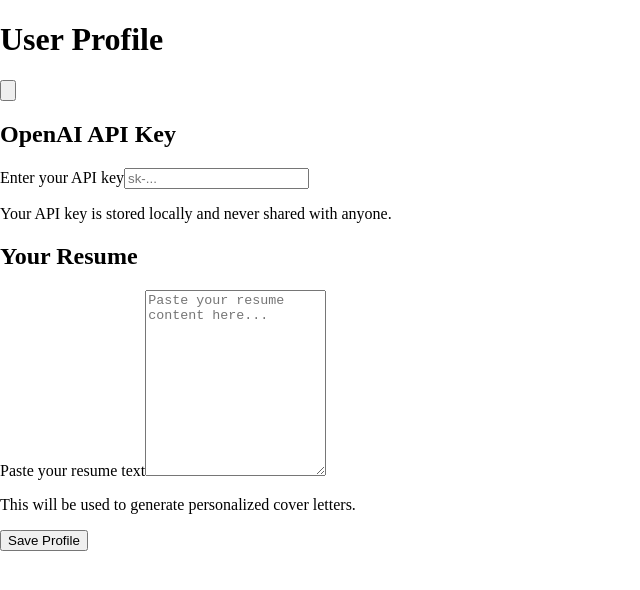
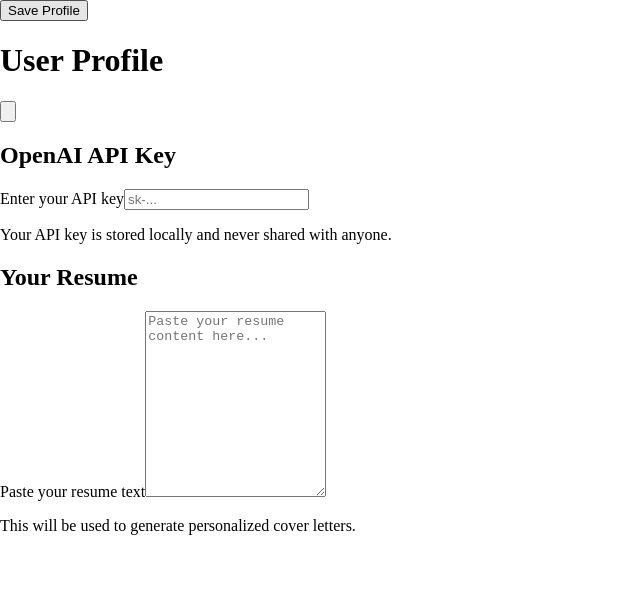
Before and after one commit to ThatNinjaGuy/linkedin-job-assist, a React (Create React App) app: page / in a window 1280 px wide. Both pictures are taken after a click on the button 8 px from the left and 111 px from the top of the page. Shown: the top 590 px of the page, without its empty margins (0-640 px from the left). Built offline with nearby package versions, Linux system fonts and the light colour scheme.

Commit message:
Improved UX

```diff
--- a/src/components/Profile.js
+++ b/src/components/Profile.js
@@ -1,4 +1,4 @@
-import React, { useRef } from "react";
+import React, { useRef, useState } from "react";
 import { saveToStorage, STORAGE_KEYS } from "../utils/localStorage";
 
 function Profile({
@@ -9,11 +9,15 @@ function Profile({
   setResumeText,
 }) {
   const formRef = useRef(null);
+  const [loading, setLoading] = useState(false);
+  const [notificationVisible, setNotificationVisible] = useState(false);
 
   const handleSubmit = async (e) => {
     e.preventDefault();
+    if (loading) return;
+    setLoading(true);
+
     const formData = new FormData(formRef.current);
-
     const newApiKey = formData.get("apiKey");
     const newResumeText = formData.get("resume");
 
@@ -28,19 +32,40 @@ function Profile({
         saveToStorage(STORAGE_KEYS.RESUME_TEXT, newResumeText),
       ]);
 
+      // Show notification
+      setNotificationVisible(true);
+      setTimeout(() => setNotificationVisible(false), 2000);
+
       // Navigate back on successful save
       //   onBackClick();
     } catch (error) {
       console.error("Failed to save profile:", error);
       // Here you might want to show an error message to the user
+    } finally {
+      setLoading(false);
     }
   };
 
   return (
-    <div className="flex flex-col h-[600px] w-[600px]">
+    <div className="flex flex-col h-[600px] w-[600px] relative">
+      {/* Notification */}
+      {notificationVisible && (
+        <div className="fixed top-4 left-1/2 transform -translate-x-1/2 bg-green-500 text-white px-4 py-2 rounded-md shadow-md z-50">
+          Profile saved successfully!
+        </div>
+      )}
+
       {/* Header */}
       <header className="bg-blue-600 text-white px-6 py-4 flex items-center justify-between">
-        <div className="w-8">{/* Empty div for spacing */}</div>
+        <button
+          onClick={handleSubmit}
+          className={`bg-blue-700 hover:bg-blue-800 px-4 py-2 rounded-md transition-colors text-sm ${
+            loading ? "opacity-50 cursor-not-allowed" : ""
+          }`}
+          disabled={loading}
+        >
+          {loading ? "Saving..." : "Save Profile"}
+        </button>
 
         <h1 className="text-2xl font-semibold">User Profile</h1>
 
@@ -66,7 +91,7 @@ function Profile({
       </header>
 
       {/* Main Content */}
-      <main className="flex-1 p-6 bg-gray-50">
+      <main className="flex-1 p-6 bg-gray-50 overflow-auto">
         <form
           ref={formRef}
           onSubmit={handleSubmit}
@@ -123,16 +148,6 @@ function Profile({
               </p>
             </div>
           </div>
-
-          {/* Save Button */}
-          <div className="flex justify-center">
-            <button
-              type="submit"
-              className="bg-blue-600 text-white px-6 py-2 rounded-md hover:bg-blue-700 transition-colors"
-            >
-              Save Profile
-            </button>
-          </div>
         </form>
       </main>
     </div>
```
